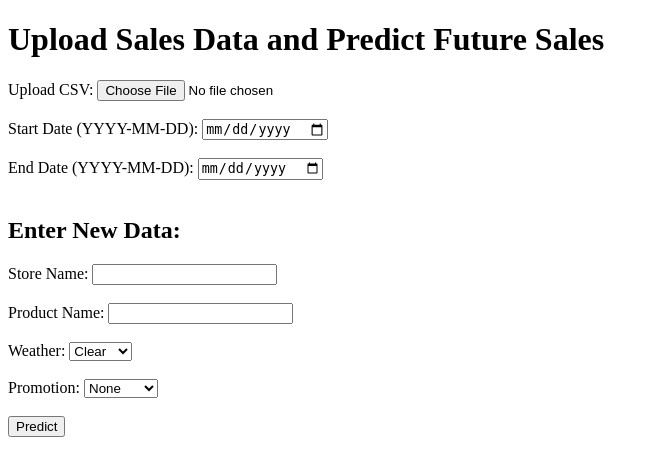
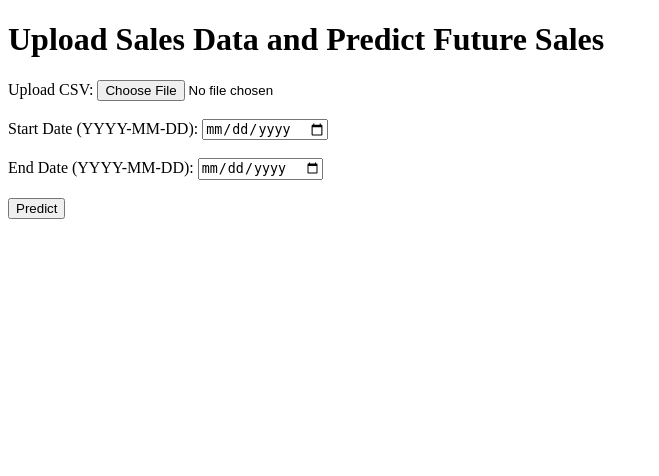
Before and after one commit to sawayamakouji/kaiki, a Flask app: template templates/index.html in a window 1280 px wide. Shown: the top 476 px of the page, without its empty margins (0-659 px from the left). Run offline with Flask 3, Linux system fonts and the light colour scheme; the template is opened without the code that fills it, so the values that code supplies are empty.

```diff
--- a/templates/index.html
+++ b/templates/index.html
@@ -17,28 +17,6 @@
         <label for="end_date">End Date (YYYY-MM-DD):</label>
         <input type="date" id="end_date" name="end_date" required><br><br>
 
-        <h2>Enter New Data:</h2>
-
-        <label for="store_name">Store Name:</label>
-        <input type="text" id="store_name" name="store_name" required><br><br>
-
-        <label for="product_name">Product Name:</label>
-        <input type="text" id="product_name" name="product_name" required><br><br>
-
-        <label for="weather">Weather:</label>
-        <select id="weather" name="weather" required>
-            <option value="clear">Clear</option>
-            <option value="rainy">Rainy</option>
-            <option value="snowy">Snowy</option>
-        </select><br><br>
-
-        <label for="promotion">Promotion:</label>
-        <select id="promotion" name="promotion" required>
-            <option value="none">None</option>
-            <option value="discount">Discount</option>
-            <option value="special">Special</option>
-        </select><br><br>
-
         <input type="submit" value="Predict">
     </form>
 </body>
```
